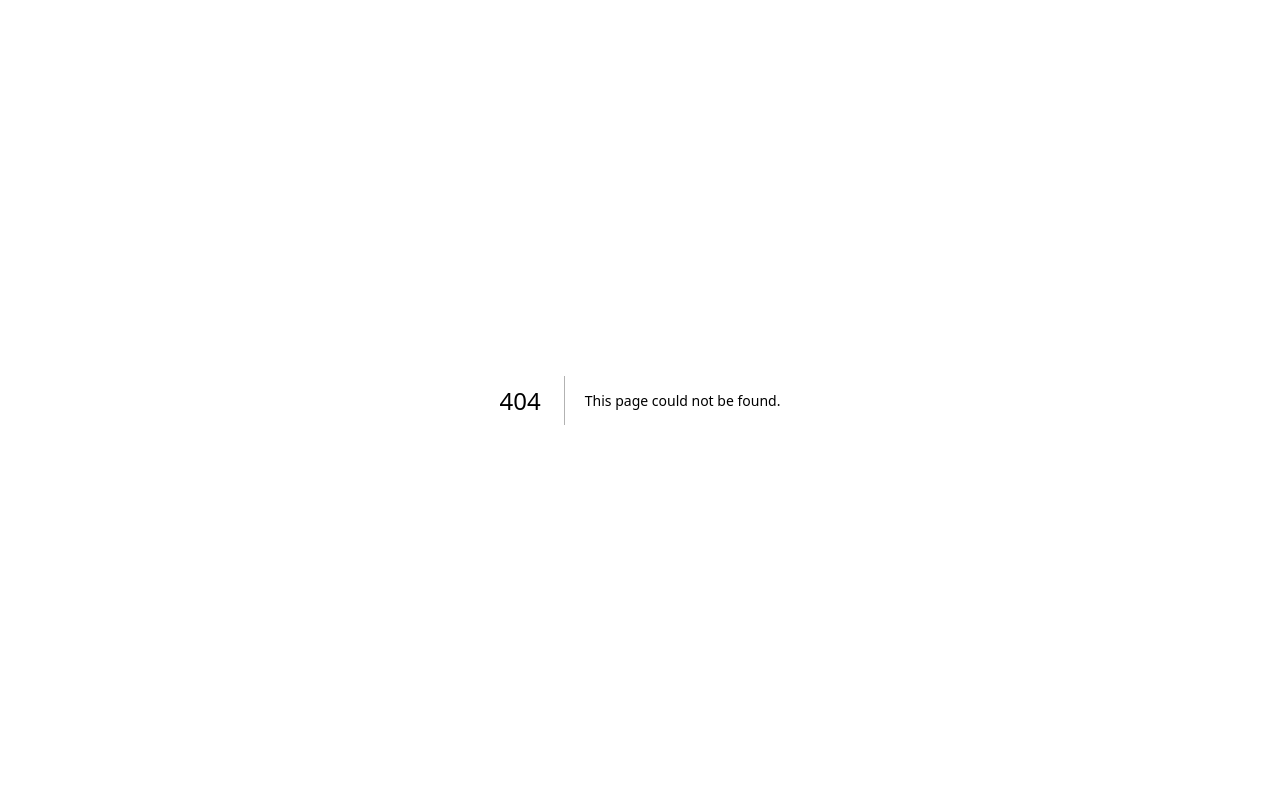
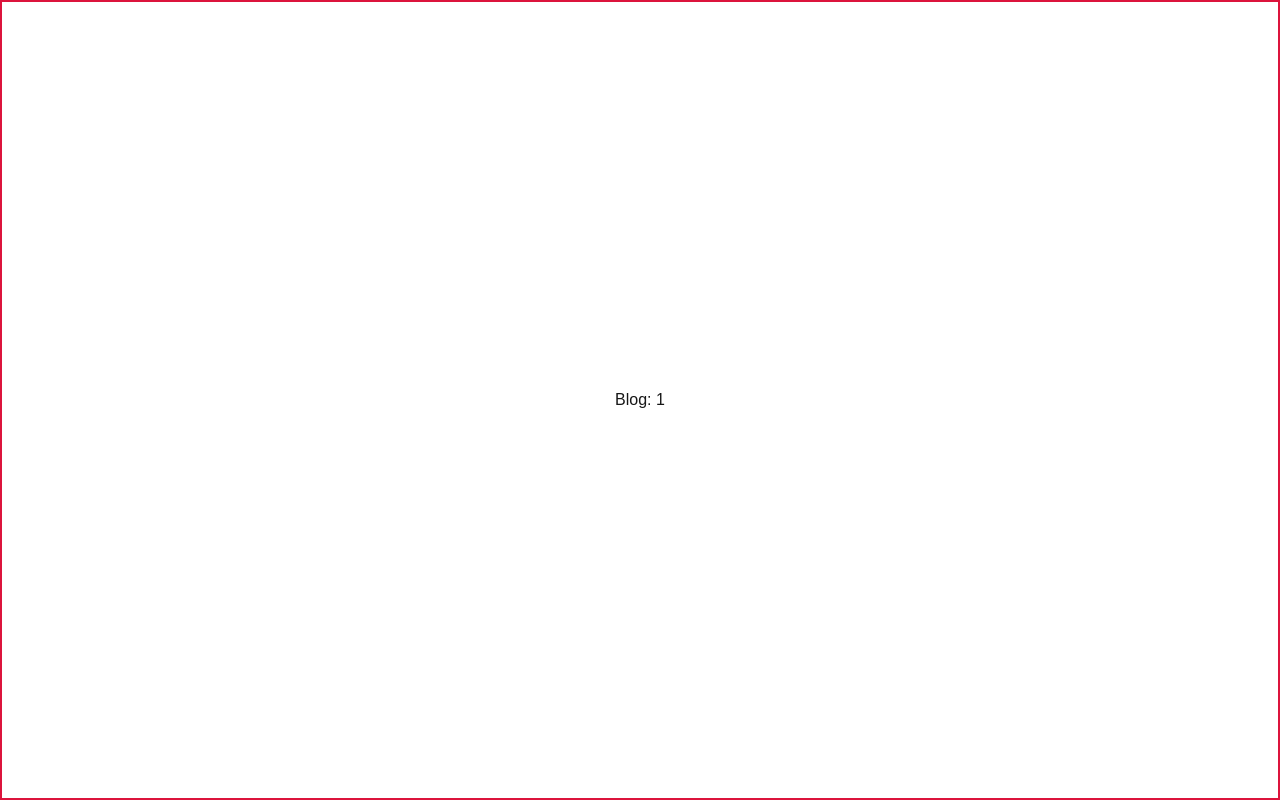
Before and after one commit to AkashM006/next-learn, a Next.js app: page /blog/1 in a window 1280 px wide. Before the commit this address had no page. Built offline with nearby package versions, Linux system fonts and the light colour scheme.

Commit message:
Initial commit

```diff
--- /dev/null
+++ b/src/pages/blog/[id].js
@@ -0,0 +1,21 @@
+import { useRouter } from "next/router";
+import styles from "@/styles/Blog.module.css";
+
+export default function Blog({ data }) {
+  const { id } = data;
+
+  return <div className={styles.container}>Blog: {id}</div>;
+}
+
+export const getStaticPaths = async () => {
+  return {
+    paths: [],
+    fallback: "blocking", // false or "blocking"
+  };
+};
+
+export const getStaticProps = async (context) => {
+  const data = context.params;
+
+  return { props: { data } };
+};
--- /dev/null
+++ b/src/styles/Blog.module.css
@@ -0,0 +1,7 @@
+.container {
+  height: 100vh;
+  border: 2px solid crimson;
+
+  text-align: center;
+  align-content: center;
+}
```
